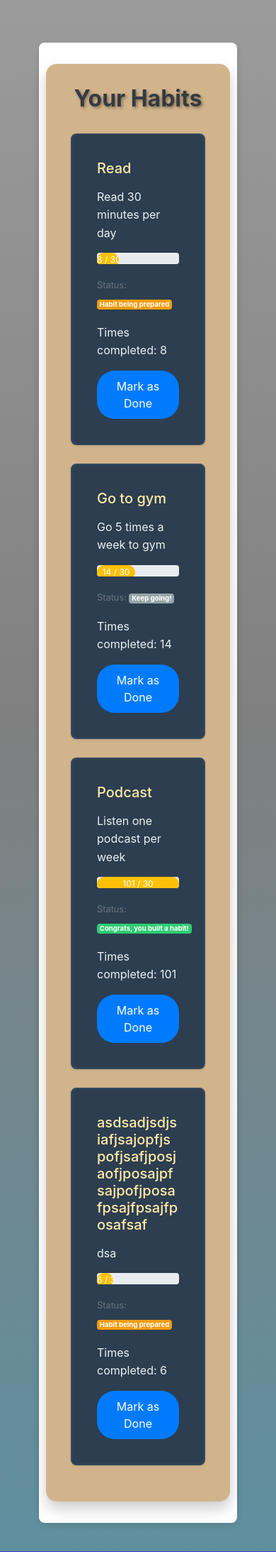
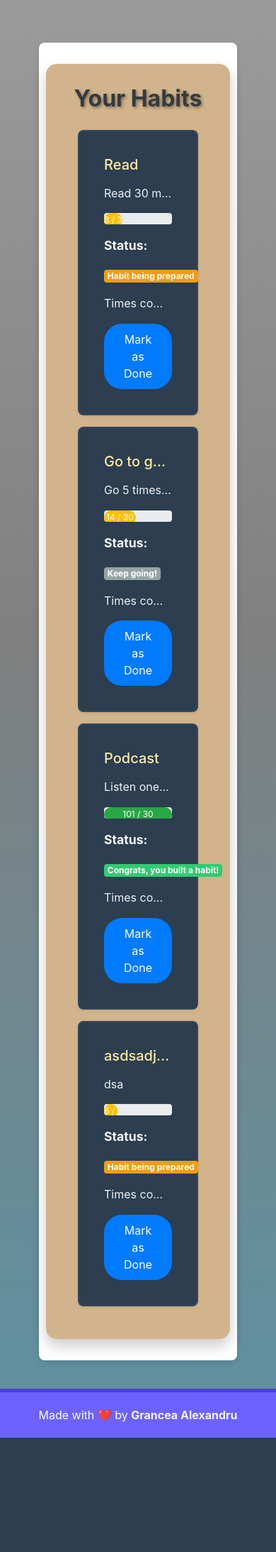
Before and after one commit to Nanu25/Habits, a Django app: page /main in a window 390 px wide. Shown: the part 163-2349 px from the top of the page at 71% size. After the commit the page ends 2188 px from the top, so only its background shows below. Run offline with Django 5.2, Linux system fonts and the light colour scheme; a user stored in the database is signed in; data comes from the database, SQL or seed files in the repository; both versions use the stored data as it was after the commit; some libraries are stand-ins or nearby versions.

Commit message:
working on design

```diff
--- a/habits/static/habits/style.css
+++ b/habits/static/habits/style.css
@@ -368,11 +368,20 @@ input[type="text"]:focus, input[type="password"]:focus, input[type="email"]:focu
     font-size: 1.25rem;
     color: #ffeaa7; /* Soft yellow color resembling chalk */
     margin-bottom: 10px;
+    white-space: nowrap; /* Prevents the text from breaking onto a new line */
+    overflow: hidden; /* Hides any overflowing text */
+    text-overflow: ellipsis; /* Adds an ellipsis (...) when text overflows */
+    position: relative;
 }
+
 
 .habit-card .card-text {
     color: #ecf0f1; /* Light color for chalk-like appearance */
     margin-bottom: 15px;
+    white-space: nowrap; /* Prevents the text from breaking onto a new line */
+    overflow: hidden; /* Hides any overflowing text */
+    text-overflow: ellipsis; /* Adds an ellipsis (...) when text overflows */
+    position: relative;
 }
 
 
@@ -637,6 +646,17 @@ input[type="text"]:focus, input[type="password"]:focus, input[type="email"]:focu
     margin-top: 20px;
 }
 
+.status-label {
+    font-size: 1.1rem;      /* Slightly larger font size */
+    font-weight: bold;      /* Bold text for emphasis */
+    color: whitesmoke;         /* Darker color for better visibility */
+}
+
+.no-wrap {
+    white-space: nowrap; /* Prevents the text from breaking onto a new line */
+}
+
+
 .badge-section {
     padding: 20px;
     background-color: #f8f9fa;
@@ -647,18 +667,54 @@ input[type="text"]:focus, input[type="password"]:focus, input[type="email"]:focu
 }
 
 
-/* For small devices (phones) */
-@media only screen and (max-width: 576px) {
+/* For small devices (phones, general mobile devices) */
+@media only screen and (max-width: 1200px) {
     .navbar {
         font-size: 14px;
     }
     .main-content {
         padding: 10px;
     }
+    h1 {
+        font-size: 1.5rem; /* Smaller font size on mobile */
+    }
+    .col-12.col-lg-4.col-md-4 {
+        width: 100%;
+        padding: 5px;
+    }
+}
+
+/*!* Specific phone sizes: iPhones (11, 12, 13 Pro Max) *!*/
+/*@media only screen and (min-width: 375px) and (max-width: 430px) {*/
+/*    .col-12.col-lg-4.col-md-4 {*/
+/*        width: 100%;*/
+/*        margin-bottom: 15px;*/
+/*    }*/
+/*}*/
+
+/*!* Samsung Galaxy S23 Ultra *!*/
+/*@media only screen and (min-width: 430px) and (max-width: 432px) {*/
+/*    .col-12.col-lg-4.col-md-4 {*/
+/*        width: 100%;*/
+/*        margin-bottom: 20px;*/
+/*    }*/
+/*}*/
+
+/* For small tablets and phones, hiding certain sections */
+@media only screen and (max-width: 1200px) {
+    .badge-section {
+        display: none;
+    }
+}
+
+@media only screen and (max-width: 1024px) {
+    .login-status {
+        display: none;
+    }
 }
 
 /* For medium devices (tablets) */
-@media only screen and (min-width: 768px) {
+@media only screen and (min-width: 1200px) {
     .navbar {
         font-size: 16px;
     }
@@ -672,49 +728,6 @@ input[type="text"]:focus, input[type="password"]:focus, input[type="email"]:focu
 }
 
 
-@media only screen and (max-width: 576px) {
-    .badge-section {
-        display: none; /* Hide on small screens */
-    }
-}
-
-@media only screen and (max-width: 576px) {
-    h1 {
-        font-size: 1.5rem; /* Smaller font size on mobile */
-    }
-}
-
-
-/* General mobile devices (max-width of 575px) */
-@media only screen and (max-width: 575px) {
-    .col-12.col-lg-4.col-md-4 {
-        width: 100%;
-        padding: 5px;
-    }
-}
-
-/* iPhones with similar widths (11, 12, 13 Pro Max) */
-@media only screen and (min-width: 375px) and (max-width: 430px) {
-    .col-12.col-lg-4.col-md-4 {
-        width: 100%;
-        margin-bottom: 15px;
-    }
-}
-
-/* Samsung Galaxy S23 Ultra */
-@media only screen and (min-width: 430px) and (max-width: 432px) {
-    .col-12.col-lg-4.col-md-4 {
-        width: 100%;
-        margin-bottom: 20px;
-    }
-}
-
-@media only screen and (max-width: 729px) {
-    .login-status {
-        display: none;
-    }
-}
-
 /*!* Responsive layout for small screens *!*/
 /*@media only screen and (max-width: 470px) {*/
 /*    .nav-links {*/
--- a/templates/habits/main_page.html
+++ b/templates/habits/main_page.html
@@ -12,13 +12,14 @@
         <div class="habit-list mt-4">
             <div class="row">
                 {% for habit in habits %}
-                  <div class="col-12 col-lg-4 col-md-4 mb-3" style="--card-index: {{ forloop.counter }}">
+                  <div class="col-12 col-md-12 col-lg-4 mb-3" style="--card-index: {{ forloop.counter }}">
                         <div class="card shadow-sm habit-card" id="habit-card-{{ habit.id }}">
                             <div class="card-body">
                                 <h5 class="card-title">{{ habit.habit }}</h5>
                                 <p class="card-text">{{ habit.description }}</p>
                             <div class="progress">
-                                <div id="progress-bar-{{ habit.id }}" class="progress-bar bg-warning"
+                                  <div id="progress-bar-{{ habit.id }}"
+                                     class="progress-bar {% if habit.times_completed >= 30 %}bg-success{% else %}bg-warning{% endif %}"
                                      role="progressbar"
                                      style="width: {{ habit.times_completed|percentage:30 }}%;"
                                      aria-valuenow="{{ habit.times_completed }}"
@@ -28,24 +29,22 @@
                                 </div>
                             </div>
                             <p class="card-text">
-                                <small class="text-muted">Status:
-                                    <span id="status-{{ habit.id }}">
+                                <small class="status-label">Status:</small>
+                                      <div id="status-{{ habit.id }}" class="mt-1">
                                         {% if habit.times_completed >= 30 %}
-                                            <span class="badge badge-success">Congrats, you built a habit! </span>
+                                            <span class="badge badge-success">Congrats, you built a habit!</span>
                                         {% elif habit.times_completed >= 25 %}
                                             <span class="badge badge-primary">Almost there!</span>
                                         {% elif habit.times_completed >= 10 %}
-                                            <span class="badge badge-secondary"> Keep going! </span>
+                                            <span class="badge badge-secondary">Keep going!</span>
                                         {% else %}
                                             <span class="badge badge-warning">Habit being prepared</span>
                                         {% endif %}
-                                    </span>
-                                </small>
+                                    </div>
                             </p>
-
-                            <p class="card-text">
-                                Times completed: <span id="times-completed-{{ habit.id }}">{{ habit.times_completed }}</span>
-                            </p>
+                                <p class="card-text no-wrap">
+                                    Times completed: <span id="times-completed-{{ habit.id }}">{{ habit.times_completed }}</span>
+                                </p>
                             <button class="btn btn-primary btn-sm mark-done-btn" data-habit-id="{{ habit.id }}">Mark as Done</button>
                             </div>
                         </div>
```
Also changed, not shown: db.sqlite3.
